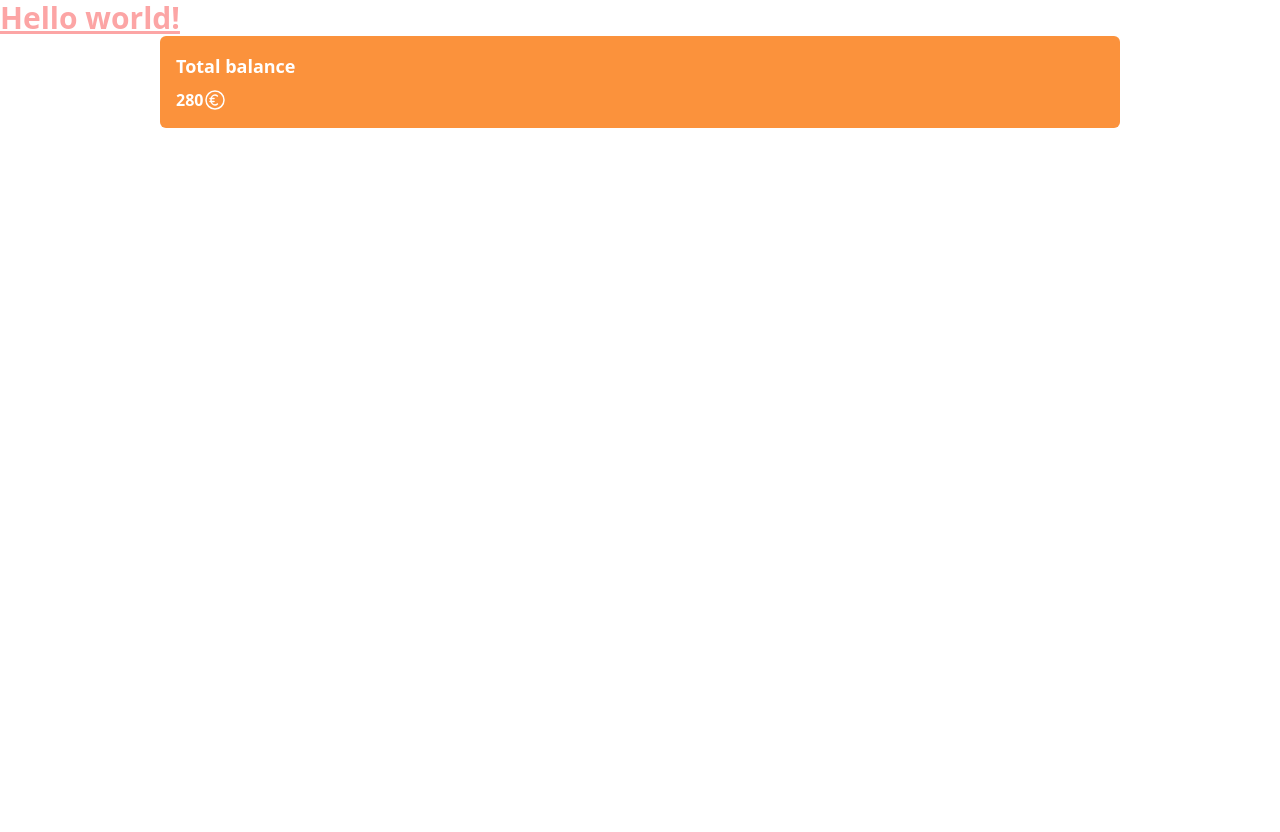
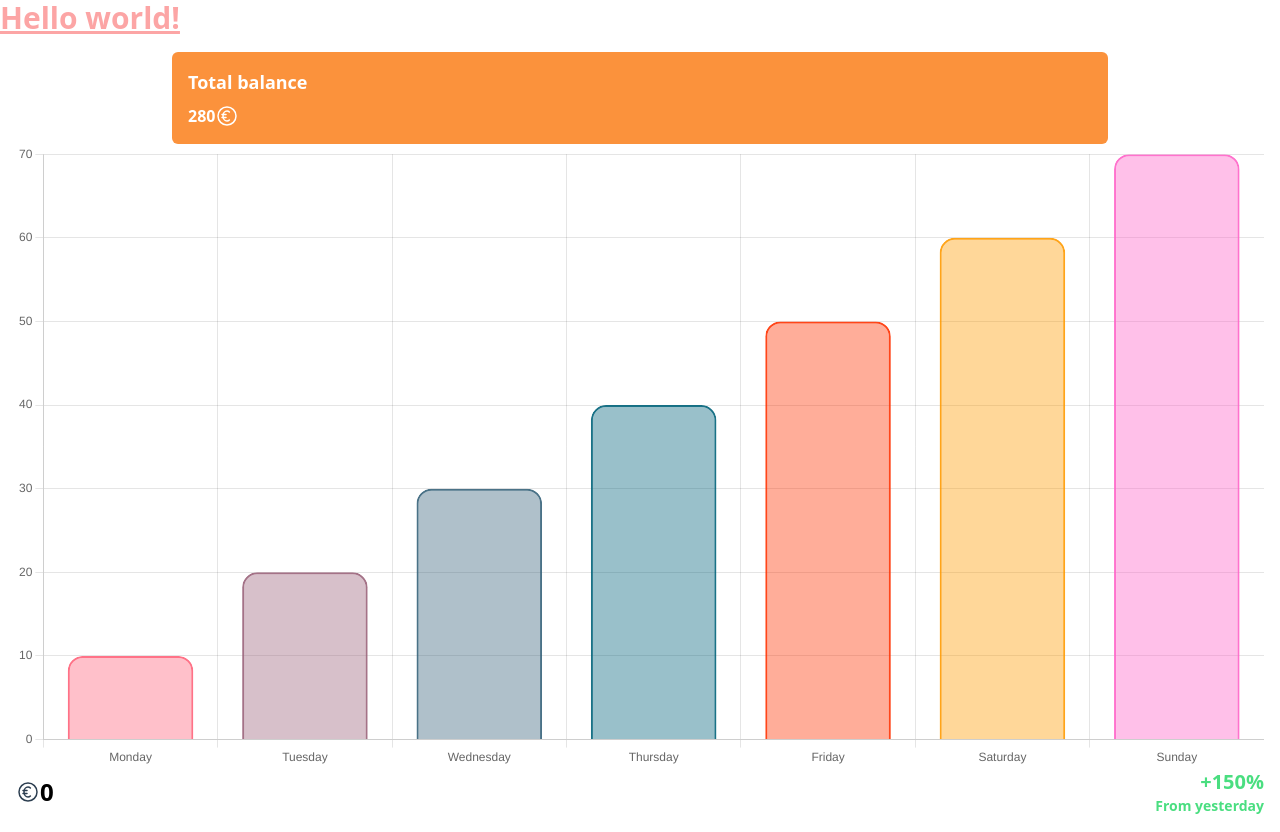
Before and after one commit to tomi-casabona/Sprint-8-GraphicsAndLenguages, a React (Vite) app: page / in a window 1280 px wide. Before the commit the page ends 800 px from the top, so only its background shows below. Built offline with nearby package versions, Linux system fonts and the light colour scheme.

Commit message:
add euroBlack icon, state in WeeklyGraphics and handlers for capturing the value from one bar

```diff
--- a/src/App.jsx
+++ b/src/App.jsx
@@ -1,5 +1,7 @@
 import "./assets/App.css";
 import { TotalBalance } from "./components/dataComponents/TotalBalance";
+import { WeeklyGraphic } from "./components/dataComponents/WeeklyGraphic";
+import { WeeklyReport } from "./components/dataComponents/WeeklyReport";
 
 function App() {
   return (
@@ -7,7 +9,7 @@ function App() {
       <h1 className="text-3xl font-bold text-red-300 underline">
         Hello world!
       </h1>
-      <TotalBalance />
+      <WeeklyReport />
     </>
   );
 }
--- /dev/null
+++ b/src/assets/icons/EuroBlack.jsx
@@ -0,0 +1,24 @@
+import React from "react";
+
+export const EuroBlack = () => {
+  return (
+    <svg
+      xmlns="http://www.w3.org/2000/svg"
+      className="icon icon-tabler icon-tabler-coin-euro"
+      width="24"
+      height="24"
+      viewBox="0 0 24 24"
+      strokeWidth="1.5"
+      stroke="#2c3e50"
+      fill="none"
+      strokeLinecap="round"
+      strokeLinejoin="round"
+    >
+      <path stroke="none" d="M0 0h24v24H0z" fill="none" />
+      <path d="M12 12m-9 0a9 9 0 1 0 18 0a9 9 0 1 0 -18 0" />
+      <path d="M14.401 8c-.669 -.628 -1.5 -1 -2.401 -1c-2.21 0 -4 2.239 -4 5s1.79 5 4 5c.9 0 1.731 -.372 2.4 -1" />
+      <path d="M7 10.5h4" />
+      <path d="M7 13.5h4" />
+    </svg>
+  );
+};
--- a/src/components/dataComponents/TodaySpentBalance.jsx
+++ b/src/components/dataComponents/TodaySpentBalance.jsx
@@ -0,0 +1,11 @@
+import React from "react";
+import { EuroBlack } from "../../assets/icons/EuroBlack";
+
+export const TodaySpentBalance = ({ today = "0" }) => {
+  return (
+    <div className="text-2xl font-bold flex flex-row items-center">
+      <EuroBlack />
+      {today}
+    </div>
+  );
+};
--- a/src/components/dataComponents/WeeklyGraphic.jsx
+++ b/src/components/dataComponents/WeeklyGraphic.jsx
@@ -1,9 +1,9 @@
+import React, { useState } from "react";
 import { Bar } from "react-chartjs-2";
 import {
   Chart as ChartJS,
   CategoryScale,
   LinearScale,
-  BarController,
   BarElement,
   Title,
   Tooltip,
@@ -11,17 +11,20 @@ import {
 } from "chart.js";
 import { useSelector } from "react-redux";
 
-ChartJS.register(
-  CategoryScale,
-  LinearScale,
-  BarElement,
-  Title,
-  Tooltip,
-  Legend
-);
+ChartJS.register(CategoryScale, LinearScale, BarElement, Title, Tooltip, Legend);
 
 export const WeeklyGraphic = () => {
   const weekData = useSelector((state) => state.data.weekData);
+  const [selectedIndex, setSelectedIndex] = useState(null);
+
+  const handleClick = (index) => {
+    setSelectedIndex(index);
+    const days = ["Monday", "Tuesday", "Wednesday", "Thursday", "Friday", "Saturday", "Sunday"];
+    const selectedDay = days[index];
+    const previousDay = days[index - 1] || days[days.length - 1];
+    //setSelectedValue(weekData[selectedDay]);
+    //setPreviousValue(weekData[previousDay]);
+  };
 
   const options = {
     responsive: true,
@@ -30,18 +33,15 @@ export const WeeklyGraphic = () => {
         display: false,
       },
     },
+    onClick: (event, elements) => {
+      if (elements.length > 0) {
+        handleClick(elements[0].index);
+      }
+    },
   };
 
   const BarChartData = {
-    labels: [
-      "Monday",
-      "Tuesday",
-      "Wednesday",
-      "Thursday",
-      "Friday",
-      "Saturday",
-      "Sunday",
-    ],
+    labels: ["Monday", "Tuesday", "Wednesday", "Thursday", "Friday", "Saturday", "Sunday"],
     datasets: [
       {
         label: "Expenses",
@@ -55,13 +55,13 @@ export const WeeklyGraphic = () => {
           weekData.Sunday,
         ],
         backgroundColor: [
-          "rgba(255, 99, 123, 0.4)",
-          "rgba(155, 99, 123, 0.4)",
-          "rgba(55, 99, 123, 0.4)",
-          "rgba(0, 99, 123, 0.4)",
-          "rgba(255, 50, 0, 0.4)",
-          "rgba(255, 155, 0, 0.4)",
-          "rgba(255, 99, 200, 0.4)",
+          selectedIndex === 0 ? "rgba(255, 99, 123, .9)" : "rgba(255, 99, 123, 0.4)",
+          selectedIndex === 1 ? "rgba(155, 99, 123, .9)" : "rgba(155, 99, 123, 0.4)",
+          selectedIndex === 2 ? "rgba(55, 99, 123, .9)" : "rgba(55, 99, 123, 0.4)",
+          selectedIndex === 3 ? "rgba(0, 99, 123, .9)" : "rgba(0, 99, 123, 0.4)",
+          selectedIndex === 4 ? "rgba(255, 50, 0, .9)" : "rgba(255, 50, 0, 0.4)",
+          selectedIndex === 5 ? "rgba(255, 155, 0, .9)" : "rgba(255, 155, 0, 0.4)",
+          selectedIndex === 6 ? "rgba(255, 99, 200, .9)" : "rgba(255, 99, 200, 0.4)",
         ],
         borderColor: [
           "rgba(255, 99, 123, .9)",
@@ -73,13 +73,13 @@ export const WeeklyGraphic = () => {
           "rgba(255, 99, 200, .9)",
         ],
         hoverBackgroundColor: [
-          "rgba(255, 99, 123, .9)",
-          "rgba(155, 99, 123, .9)",
-          "rgba(55, 99, 123, .9)",
-          "rgba(0, 99, 123, .9)",
-          "rgba(255, 50, 0, .9)",
-          "rgba(255, 155, 0, .9)",
-          "rgba(255, 99, 200, .9)",
+          "rgba(255, 99, 123, 6)",
+          "rgba(155, 99, 123, .6)",
+          "rgba(55, 99, 123, .6)",
+          "rgba(0, 99, 123, .6)",
+          "rgba(255, 50, 0, .6)",
+          "rgba(255, 155, 0, .6)",
+          "rgba(255, 99, 200, .6)",
         ],
         borderWidth: 2,
         borderRadius: 15,
@@ -87,5 +87,7 @@ export const WeeklyGraphic = () => {
     ],
   };
 
-  return <Bar options={options} data={BarChartData} />;
+  return (
+      <Bar options={options} data={BarChartData} />
+  );
 };
--- a/src/components/dataComponents/WeeklyReport.jsx
+++ b/src/components/dataComponents/WeeklyReport.jsx
@@ -2,13 +2,17 @@ import React from "react";
 import { WeeklyGraphic } from "./WeeklyGraphic";
 import { TotalBalance } from "./TotalBalance";
 import { VariationWithYesterday } from "./VariationWithYesterday";
+import { TodaySpentBalance } from "./TodaySpentBalance";
 
 export const WeeklyReport = () => {
   return (
     <div className="m-4">
       <TotalBalance />
       <WeeklyGraphic />
+      <div className="flex flex-row justify-between">
+        <TodaySpentBalance/>
       <VariationWithYesterday today={5} yesterday={2}/>
+      </div>
     </div>
   );
 };
```
